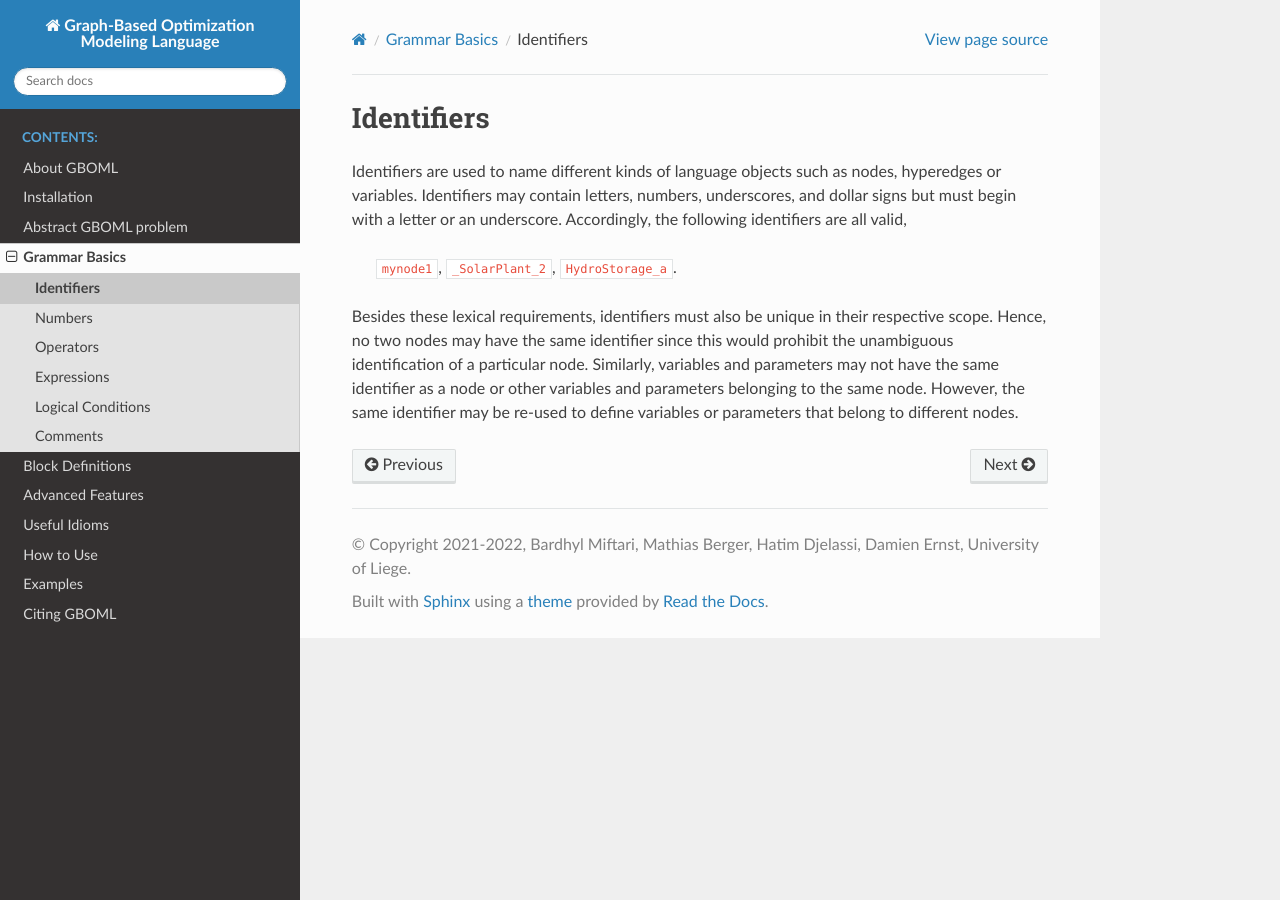
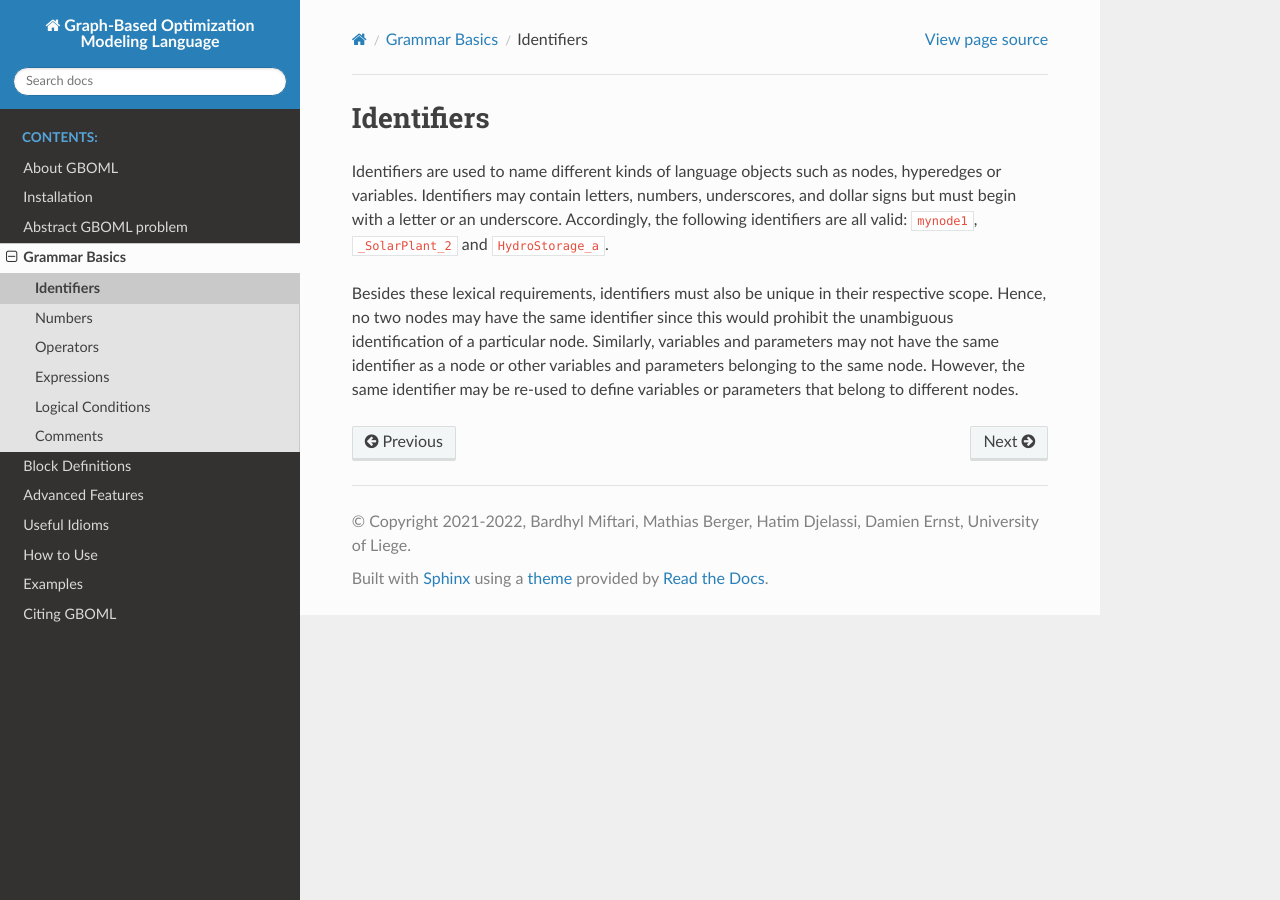
Before and after one commit to GBOML/GBOML, a Sphinx documentation site: the page built from docs/source/identifiers.rst, in a window 1280 px wide. Built offline with Sphinx 7.4.7 and the Read the Docs theme 2.0.0, drawn with Linux system fonts in a browser that asks for light colours.

Commit message:
fixing identifiers and components

```diff
--- a/docs/source/identifiers.rst
+++ b/docs/source/identifiers.rst
@@ -2,10 +2,7 @@ Identifiers
 ===========
 
 Identifiers are used to name different kinds of language objects such as nodes, hyperedges or variables. Identifiers may contain letters, numbers, underscores, and dollar signs but must begin with a letter or an underscore.
-Accordingly, the following identifiers are all valid,
-
-
-    ``mynode1``,  ``_SolarPlant_2``,  ``HydroStorage_a``.
+Accordingly, the following identifiers are all valid: ``mynode1``, ``_SolarPlant_2`` and ``HydroStorage_a``.
 
 Besides these lexical requirements, identifiers must also be unique in their respective scope. Hence, no two nodes may have the same identifier since this would prohibit the unambiguous identification of a particular node.
 Similarly, variables and parameters may not have the same identifier as a node or other variables and parameters belonging to the same node.
--- a/docs/source/importing_components.rst
+++ b/docs/source/importing_components.rst
@@ -113,7 +113,7 @@ To illustrate these features, let *file3.txt* be a GBOML input file from which a
   #CONSTRAINTS
   A.x[t] + B.x[t] >=6;
 
-Let :math:`\texttt{H}` be the identifier of the hyperedge that should be imported. Let us consider a second file named *file4.txt* in which :math:`\texttt{H}` should be re-named as :math:`\texttt{H\_1}` and link two nodes named :math:`\texttt{C}` and :math:`\texttt{D}`. This file is given as follows:
+Let :math:`\texttt{H}` be the identifier of the hyperedge that should be imported. Let us consider a second file named *file4.txt* in which :math:`\texttt{H}` should be re-named as ``H_1`` and link two nodes named :math:`\texttt{C}` and :math:`\texttt{D}`. This file is given as follows:
 
 .. code-block:: c
 
```
